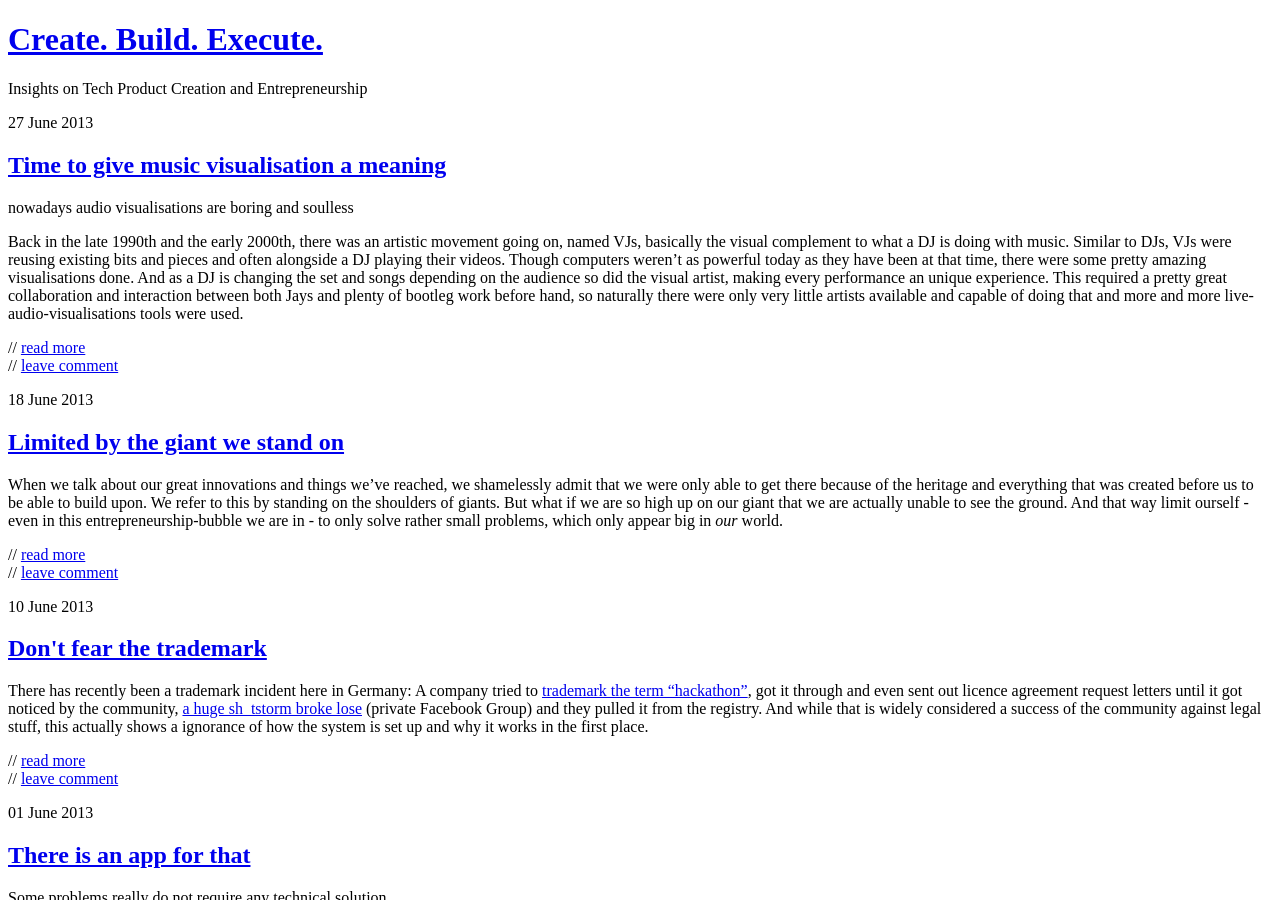
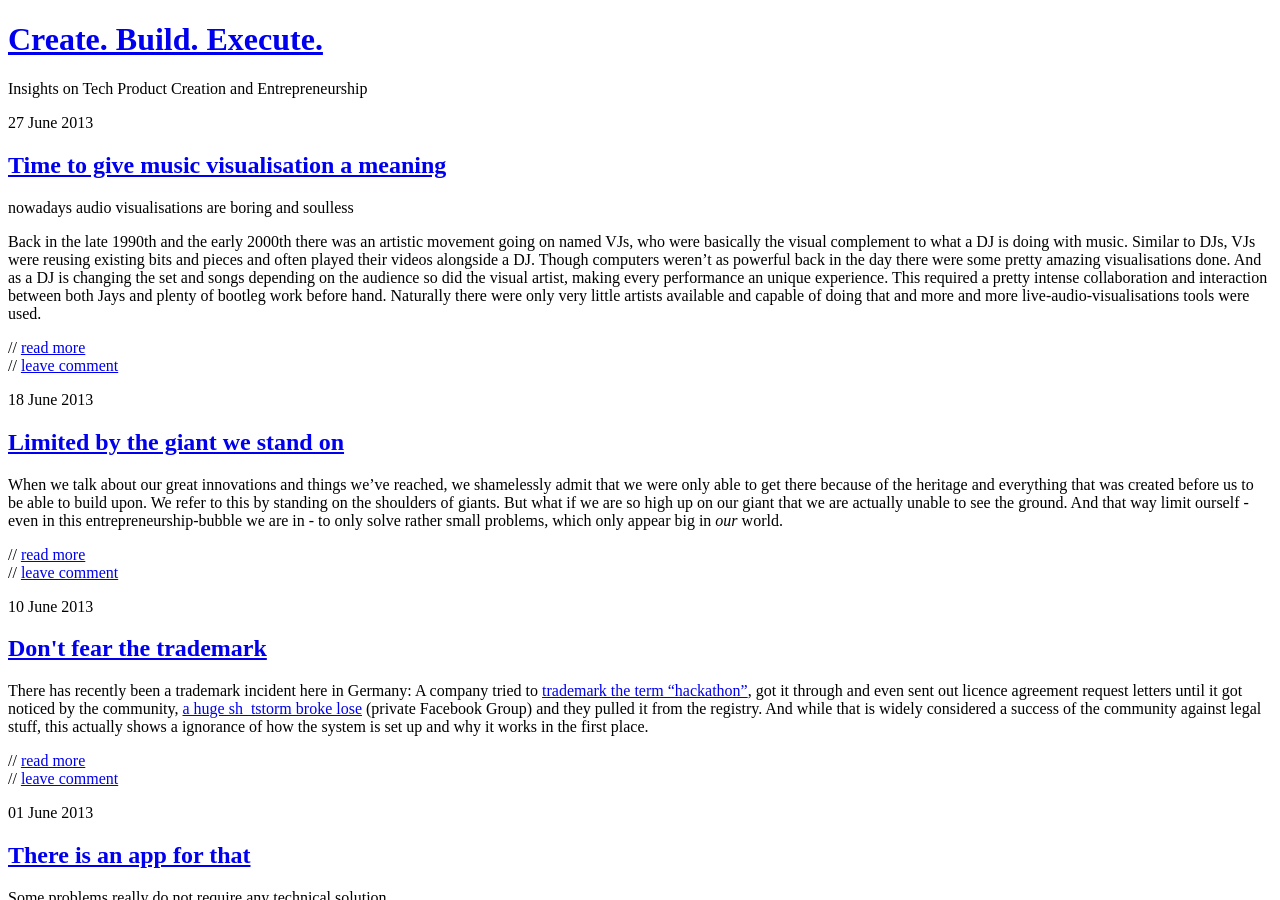
Before and after one commit to gnunicorn/blog, a Jekyll site: the page built from index.html, in a window 1280 px wide and 900 px high. Built offline with Jekyll 4.4.1, drawn with Linux system fonts in a browser that asks for light colours; nearby versions of some CDN libraries; the list of posts is cut into pages by our own code.

Commit message:
copy editiing and things

```diff
--- a/_posts/2013-06-27-time-to-give-music-visualisation-a-meaning.md
+++ b/_posts/2013-06-27-time-to-give-music-visualisation-a-meaning.md
@@ -1,16 +1,24 @@
 ---
+categories:
+  - post
+published: true
 layout: post
-title: "Time to give music visualisation a meaning"
-tagline : "nowadays audio visualisations are boring and soulless"
-description: "Back in the late 1990th and the early 2000th, there was an artistic movement going on, named VJs, basically the visual complement to what a DJ is doing with music. Similar to DJs, VJs were reusing existing bits and pieces and often alongside a DJ playing their videos. Though computers weren't as powerful today as they have been at that time, there were some pretty amazing visualisations done. And as a DJ is changing the set and songs depending on the audience so did the visual artist, making every performance an unique experience. This required a pretty great collaboration and interaction between both Jays and plenty of bootleg work before hand, so naturally there were only very little artists available and capable of doing that and more and more live-audio-visualisations tools were used."
-category:
-tags: []
+order: 0
+item: item1
+title: Time to give music visualisation a meaning
+tagline: nowadays audio visualisations are boring and soulless
+description: "Back in the late 1990th and the early 2000th there was an artistic movement going on named VJs, who were basically the visual complement to what a DJ is doing with music. Similar to DJs, VJs were reusing existing bits and pieces and often played their videos alongside a DJ. Though computers weren't as powerful back in the day there were some pretty amazing visualisations done. And as a DJ is changing the set and songs depending on the audience so did the visual artist, making every performance an unique experience. This required a pretty intense collaboration and interaction between both Jays and plenty of bootleg work before hand. Naturally there were only very little artists available and capable of doing that and more and more live-audio-visualisations tools were used."
+category: null
+tags:
+  - thoughts
+  - music
 ---
+
 {% include JB/setup %}
-Back in the late 1990th and the early 2000th, there was an artistic movement going on, named VJs, basically the visual complement to what a DJ is doing with music. Similar to DJs, VJs were reusing existing bits and pieces and often alongside a DJ playing their videos. Though computers weren't as powerful today as they have been at that time, there were some pretty amazing visualisations done. And as a DJ is changing the set and songs depending on the audience so did the visual artist, making every performance an unique experience. This required a pretty great collaboration and interaction between both Jays and plenty of bootleg work before hand, so naturally there were only very little artists available and capable of doing that and more and more live-audio-visualisations tools were used.
+Back in the late 1990th and the early 2000th there was an artistic movement going on named VJs, who were basically the visual complement to what a DJ is doing with music. Similar to DJs, VJs were reusing existing bits and pieces and often played their videos alongside a DJ. Though computers weren't as powerful back in the day there were some pretty amazing visualisations done. And as a DJ is changing the set and songs depending on the audience so did the visual artist, making every performance an unique experience. This required a pretty intense collaboration and interaction between both Jays and plenty of bootleg work before hand. Naturally there were only very little artists available and capable of doing that and more and more live-audio-visualisations tools were used.
 
-But anyone, who's ever experienced a live VJ knows, those visuals are empty and boring. The same was and is true for major light equipment and other visual installations and tools (like fire) on and around stage: **though available almost everywhere now, they add only very little because they are used randomly without any "feeling" for the music**: By hooking to the baseline or the pitch, you might be able to show the rhythm (partly) but not the melody or *intention*. Like when a DJ is building up their sound to a climax, so the rhythm, the pitch or the melody grows towards that and then goes for a big splash. Our tools, hooked to the _current live audio_ aren't capable of comprehending that. And that is why most visualisations feel empty and disconnected.
+But anyone, who's ever experienced a live VJ knows, those automatic visuals are empty and boring. The same was and is true for major light equipment and other visual installations and tools (like fire) on and around stage: **though available almost everywhere now, they add only very little as they are used randomly without any "feeling" for the music**: By hooking to the baseline or the pitch, you might be able to show the rhythm (partly) but not the melody or *intention*. Like when a DJ is building up their sound to a climax, so the rhythm, the pitch or the melody grows towards that and then goes for a big splash. Our tools, hooked to the _current live audio_ aren't capable of comprehending that. And that is why most visualisations feel empty and disconnected.
 
-Which also why more and more artists take back the control of those feature. And not only sometimes create a big choreography of these tools, including complete videos of multiple hours perfectly synced to the pitches. With the downside of them being static and not able to adapt dynamically to the audience any more. **But with the vast improvements on audio analysis and information we are able to extract not only live but even before-hand about audio, we can guess melodies, moods and genres pretty accurately**. And we could **adapt the visualisation in real-time**, our computers are powerful enough.
+Which is also why more and more DJs take back the control of those add-ons. And not only sometimes create a big choreography of these tools, including complete videos of multiple hours perfectly synced to the pitches. With the downside of them being static and not able to adapt dynamically to the audience any more. **But with the vast improvements on audio analysis and information we are able to extract not only live but even before-hand about audio, we can guess melodies, moods and genres pretty accurately**. And we could **adapt the visualisation in real-time**, our computers are powerful enough.
 
-Just imaging the [Windows Media Player color circle](https://www.youtube.com/watch?v=RB9Pw-gXZSE) not only vibrating on the pitch and the bass and changing color randomly but also **growing on intensity, switching colors and form to adapt to the mood and melody by pre-processing the coming audio and extracting context and anticipate what will happen next**. It is time we stop understanding visualisations as demos for powerful graphic cards and give it some real meaning.
+Just imaging the [Windows Media Player color circle](https://www.youtube.com/watch?v=RB9Pw-gXZSE) not only vibrating on the pitch and the bass and changing color randomly but also **growing on intensity, switching colors and form to adapt to the mood and melody by pre-processing the coming audio and extracting context and anticipate what will happen next**. It is time we stop understanding visualisations as demos for powerful graphic cards and give it some real meaning. Let's build algorithms with feel for the music.
```
